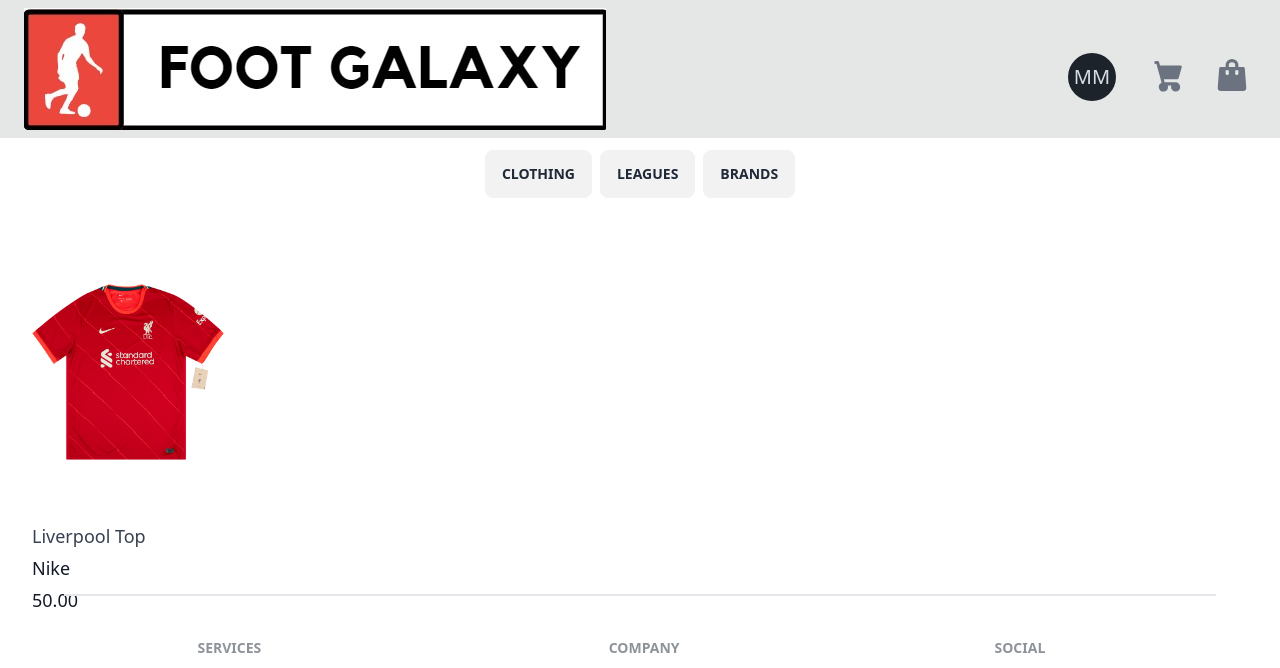
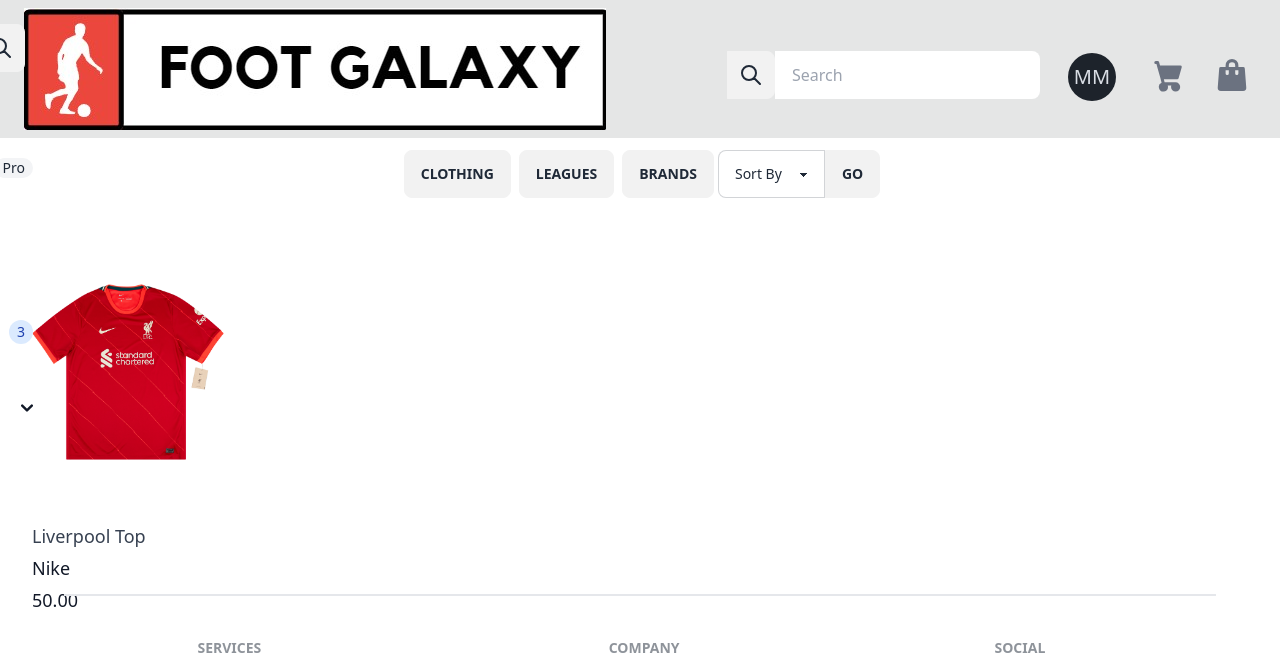
Before and after one commit to Mcdaid101/Foot-Galaxy, a Django app: page /products/ in a window 1280 px wide. Shown: the top 668 px of the page. Run offline with Django 3.2, Linux system fonts and the light colour scheme; data comes from the database, SQL or seed files in the repository; both versions use the stored data as it was after the commit; some libraries are stand-ins or nearby versions; some web fonts are replaced.

Commit message:
added the search bar back to new nav

```diff
--- a/products/templates/products/products.html
+++ b/products/templates/products/products.html
@@ -26,6 +26,16 @@
         <li><a href="{% url 'products' %}?brand=Nike">Nike</a></li>
         <li><a href="{% url 'products' %}?brand=Adidas">Adidas</a></li>
       </ul>
+    </div>
+    <div class="form-control">
+      <div class="input-group">
+        <select class="select select-bordered">
+          <option disabled selected>Sort By</option>
+          <option>T-shirts</option>
+          <option>Mugs</option>
+        </select>
+        <button class="btn">Go</button>
+      </div>
     </div>
   </div>
   <div class="navbar-end">
--- a/templates/base.html
+++ b/templates/base.html
@@ -57,6 +57,17 @@
           <div class="flex-1 px-2 mx-2">
             <a href="{% url 'home' %}"><img src="{% static 'images/horizontal-logo.jpg' %}" alt="logo" class="h-15 w-15"></a>
           </div>
+          <!--Search Bar-->
+          <form class="mt-[12px]" method="GET" action="{% url 'products' %}">
+            <div class="input-group hidden md:block">
+              <button class="btn btn-square" type="submit">
+                <svg xmlns="http://www.w3.org/2000/svg" class="h-6 w-6" fill="none" viewBox="0 0 24 24" stroke="currentColor"><path stroke-linecap="round" stroke-linejoin="round" stroke-width="2" d="M21 21l-6-6m2-5a7 7 0 11-14 0 7 7 0 0114 0z" /></svg>
+              </button>
+          </div>
+            <div class="input-group hidden md:block">
+                <input class="input" type="text" name="q" placeholder="Search">
+            </div>
+        </form>
           <div class="flex-none hidden lg:block">
             <ul class="menu menu-horizontal">
               <!-- Navbar menu content here -->
@@ -105,7 +116,7 @@
                   </label>
                   <ul tabindex="0" class="dropdown-content z-[1] menu p-2 shadow bg-base-100 rounded-box w-52">
                     <li class="text-center">Shop:</li>
-                    <li><a>Gear</a></li>
+                    <li><a href="{% url 'products' %}">Gear</a></li>
                     <li><a>Plans</a></li>
                   </ul>
                 </div>
@@ -131,6 +142,18 @@
         <label for="my-drawer-3" class="drawer-overlay"></label>
         <ul class="menu p-4 w-80 h-full bg-base-200">
           <!-- Sidebar content here -->
+          <li>
+            <form method="GET" action="{% url 'products' %}">
+              <div class="input-group">
+                  <input class="input input-bordered" type="text" name="q" placeholder="Search">
+                  <div class="input-group">
+                      <button class="btn btn-square" type="submit">
+                        <svg xmlns="http://www.w3.org/2000/svg" class="h-6 w-6" fill="none" viewBox="0 0 24 24" stroke="currentColor"><path stroke-linecap="round" stroke-linejoin="round" stroke-width="2" d="M21 21l-6-6m2-5a7 7 0 11-14 0 7 7 0 0114 0z" /></svg>
+                      </button>
+                  </div>
+              </div>
+          </form>
+          </li>
           <li>
             <a href="{% url 'home' %}" class="flex items-center p-2 text-gray-900 rounded-lg dark:text-white hover:bg-gray-100 dark:hover:bg-gray-700 group">
               <svg xmlns="http://www.w3.org/2000/svg" class="h-10 w-10" fill="none" viewBox="0 0 24 24" stroke="currentColor"><path stroke-linecap="round" stroke-linejoin="round" stroke-width="2" d="M3 12l2-2m0 0l7-7 7 7M5 10v10a1 1 0 001 1h3m10-11l2 2m-2-2v10a1 1 0 01-1 1h-3m-6 0a1 1 0 001-1v-4a1 1 0 011-1h2a1 1 0 011 1v4a1 1 0 001 1m-6 0h6" /></svg>
@@ -235,7 +258,6 @@
             </a>
          </li>
          {% endif %}
-
         </ul>
 
       </div>
```
Also changed, not shown: db.sqlite3, static/images/training-plans-card.jpg.
